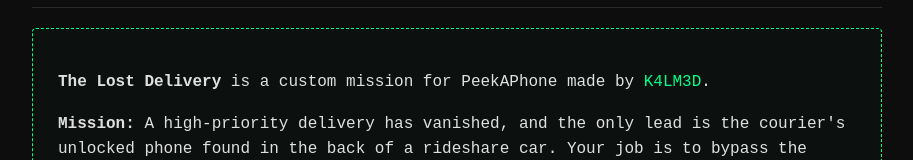
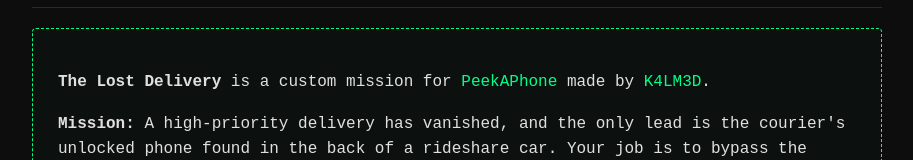
Before and after one commit to k4lm3d/the_lost_delivery, a plain HTML site: page index.html in a window 1280 px wide. Shown: the part 329-489 px from the top of the page, without its empty margins (183-1096 px from the left). Drawn offline with Linux system fonts and the light colour scheme.

Commit message:
Update index.html
Added links

```diff
--- a/index.html
+++ b/index.html
@@ -16,7 +16,7 @@
     <section>
         <h2>Case Brief</h2>
         <div class="section-box highlight-box">
-            <p><strong>The Lost Delivery</strong> is a custom mission for PeekAPhone made by <a href="https://kalmed.localplayer.dev" class="external-links">K4LM3D</a>.</p>
+            <p><strong>The Lost Delivery</strong> is a custom mission for <a href="https://peekaphone.com" target="_blank" class="external-links">PeekAPhone</a> made by <a href="https://kalmed.localplayer.dev" target="_blank" class="external-links">K4LM3D</a>.</p>
             <p><strong>Mission:</strong> A high-priority delivery has vanished, and the only lead is the courier's unlocked phone found in the back of a rideshare car. Your job is to bypass the security layers and find the secret meeting location and the blackmailer.</p>
             <p>Sift through text messages, track delivery points, and bypass encrypted apps to discover what was in the box—and who took it.</p>
         </div>
```
